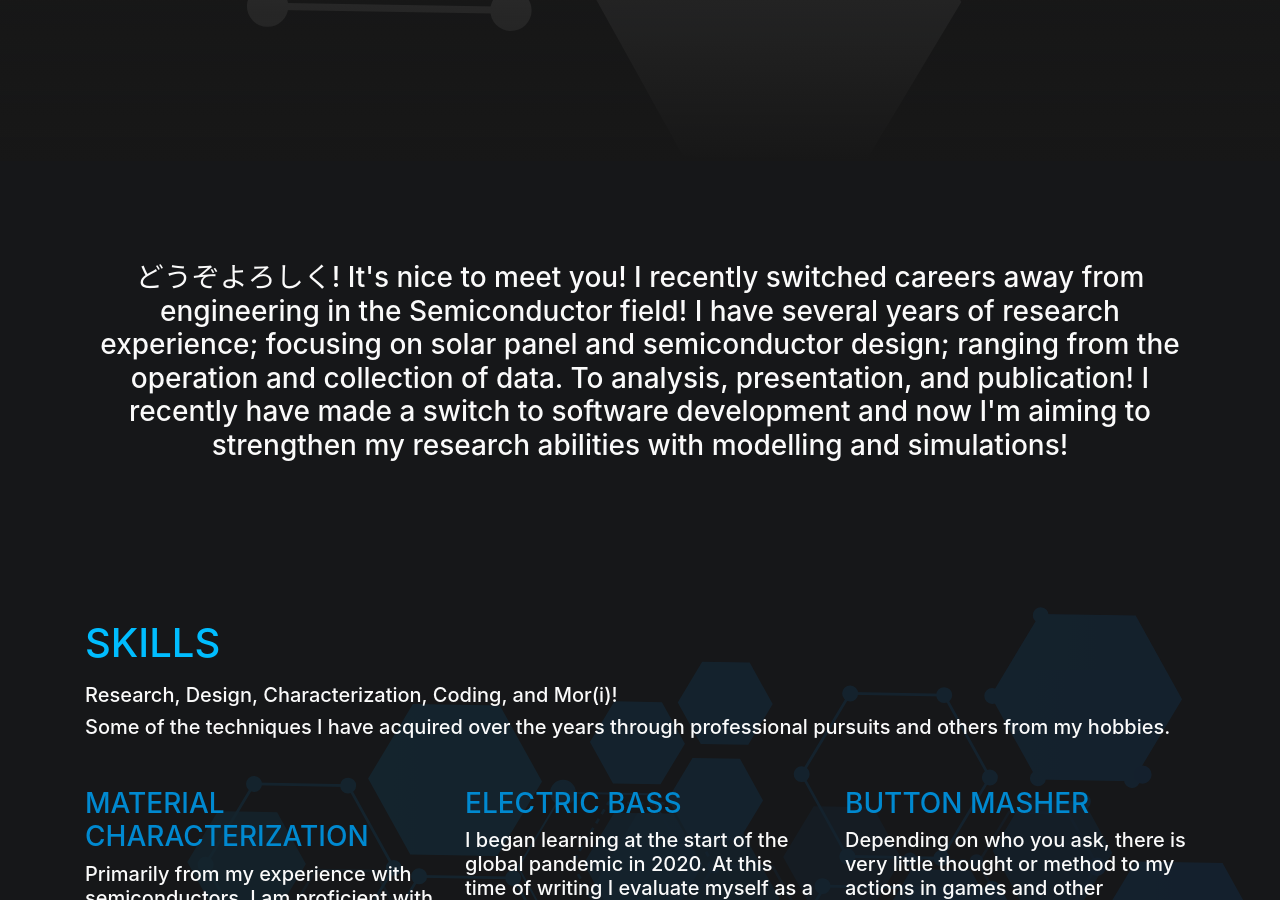
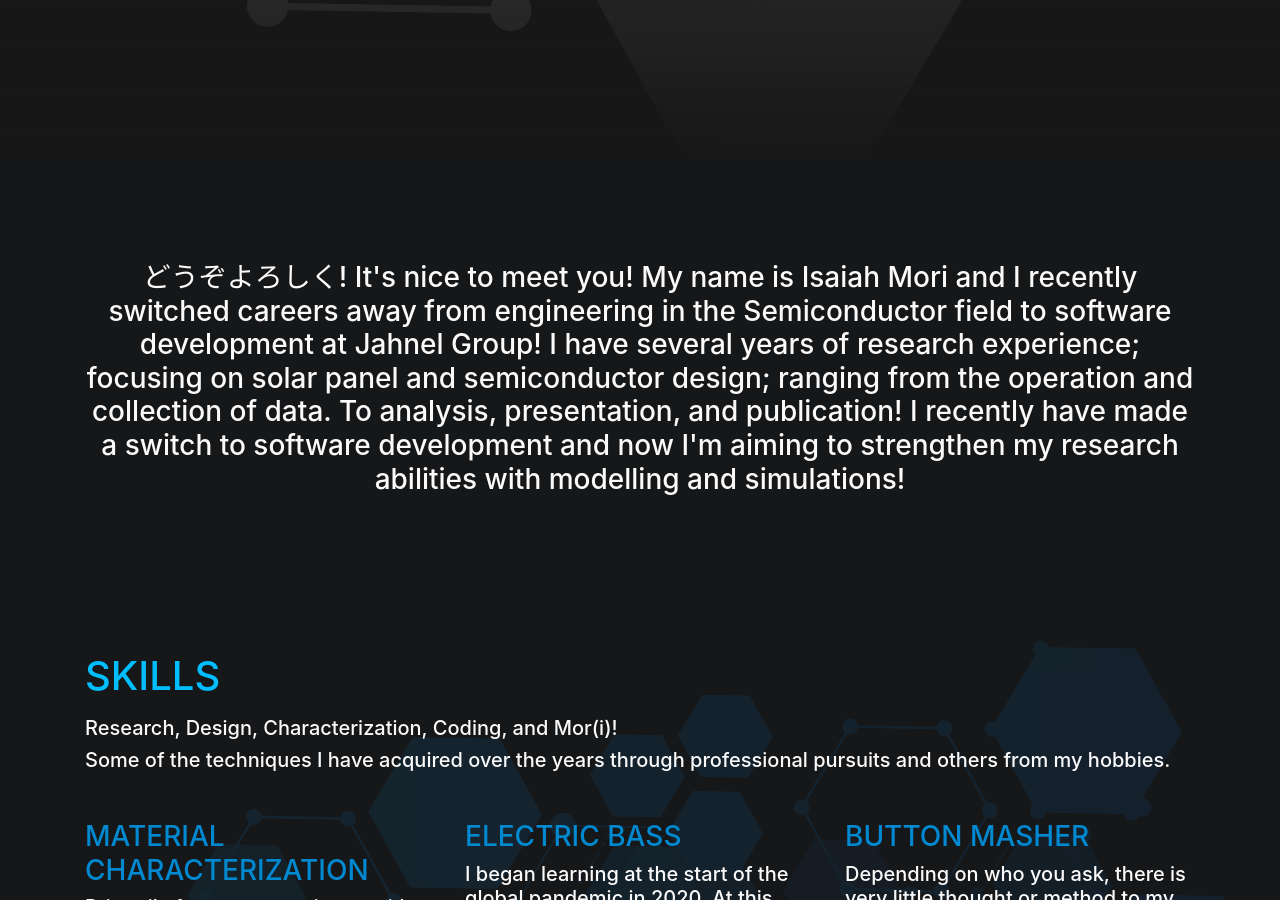
Before and after one commit to frin457/imori-personal-website, a Jekyll site: the page built from index.md, in a window 1280 px wide and 900 px high, scrolled down 855 px. Built offline with Jekyll 4.4.1, drawn with Linux system fonts in a browser that asks for light colours.

Commit message:
Update about.yml

```diff
--- a/_data/about.yml
+++ b/_data/about.yml
@@ -1,6 +1,6 @@
-どうぞよろしく! It's nice to meet you!
+どうぞよろしく! It's nice to meet you! My name is Isaiah Mori and
 
-I recently switched careers away from engineering in the Semiconductor field! I have several years of research experience; focusing on solar panel and semiconductor design; ranging from the
+I recently switched careers away from engineering in the Semiconductor field to software development at Jahnel Group! I have several years of research experience; focusing on solar panel and semiconductor design; ranging from the
 operation and collection of data. To analysis, presentation, and publication!
 
 I recently have made a switch to software development and now I'm aiming to strengthen my research abilities with modelling and simulations!
```
